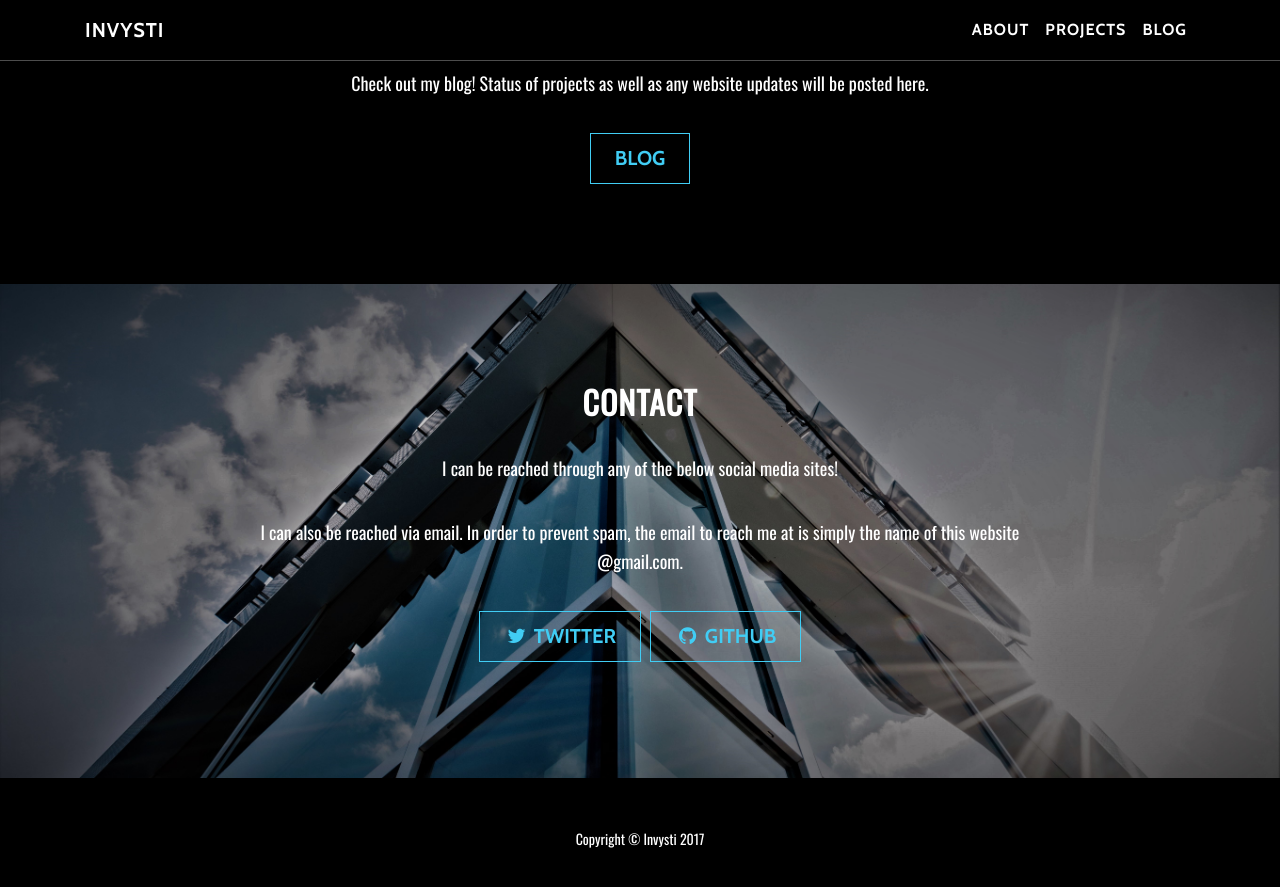
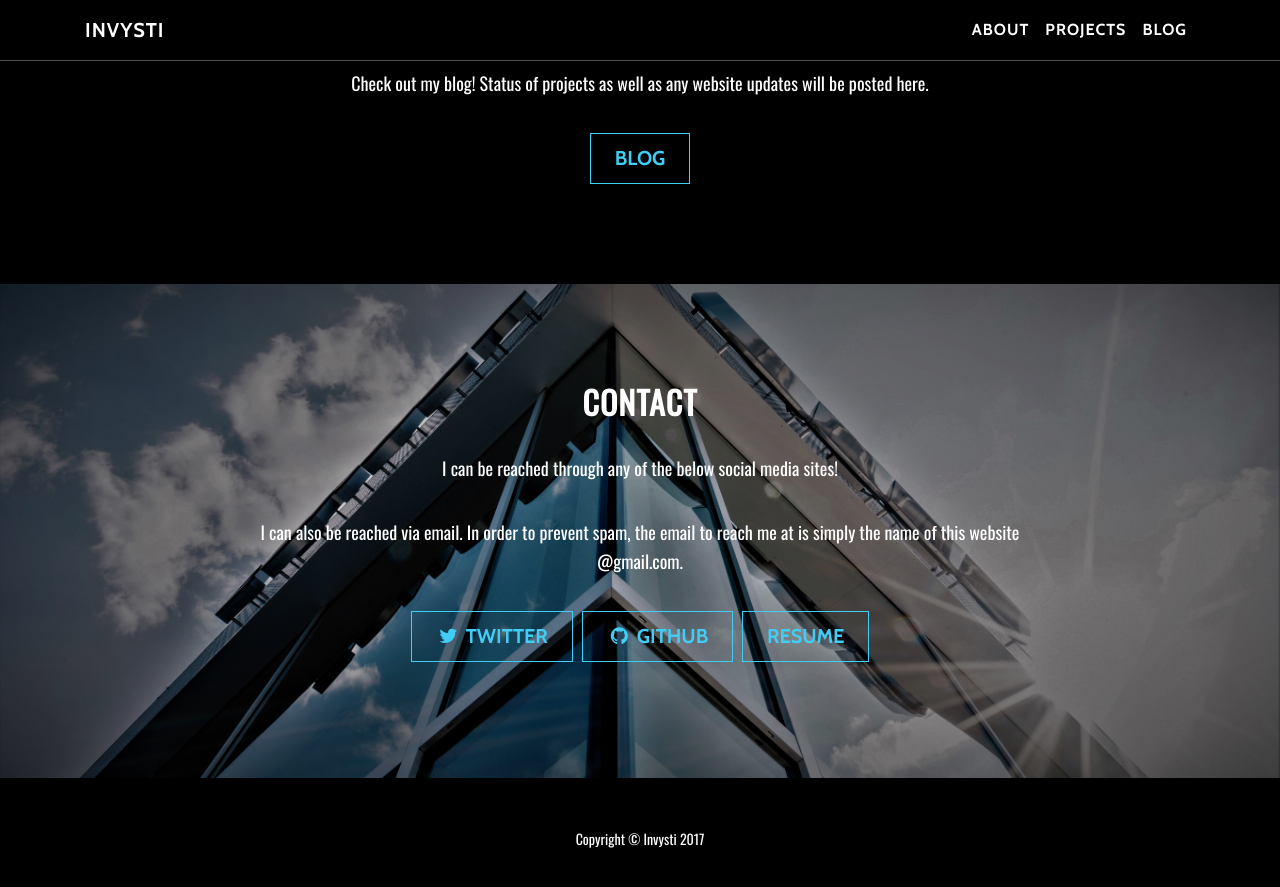
Before and after one commit to Invysti/invysti.github.io, a Jekyll site: the page built from index.html, in a window 1280 px wide and 900 px high, scrolled down 2240 px. Shown: the top 887 px of the window. Built offline with Jekyll 4.4.1, drawn with Linux system fonts in a browser that asks for light colours.

Commit message:
Added resume button to main page

```diff
--- a/index.html
+++ b/index.html
@@ -67,6 +67,9 @@ layout: default
                 <li class="list-inline-item">
                     <a href="https://github.com/Invysti" class="btn btn-default btn-lg"><i class="fa fa-github fa-fw"></i> <span class="network-name">Github</span></a>
                 </li>
+                <li class="list-inline-item">
+                    <a href="https://github.com/Invysti/invysti.github.io/blob/master/Chris-Wong-Fall-2017-Resume-Ver2.pdf" class="btn btn-default btn-lg">Resume</a>
+                </li>
             </ul>
         </div>
     </div>
```
